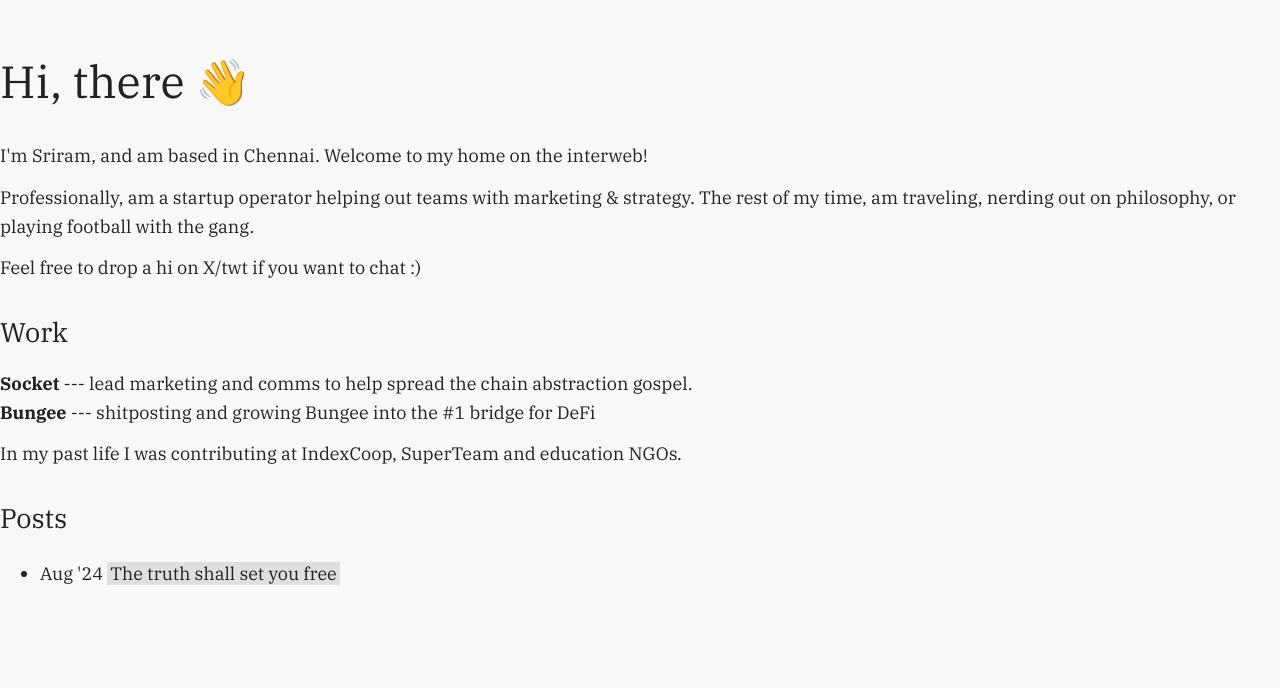
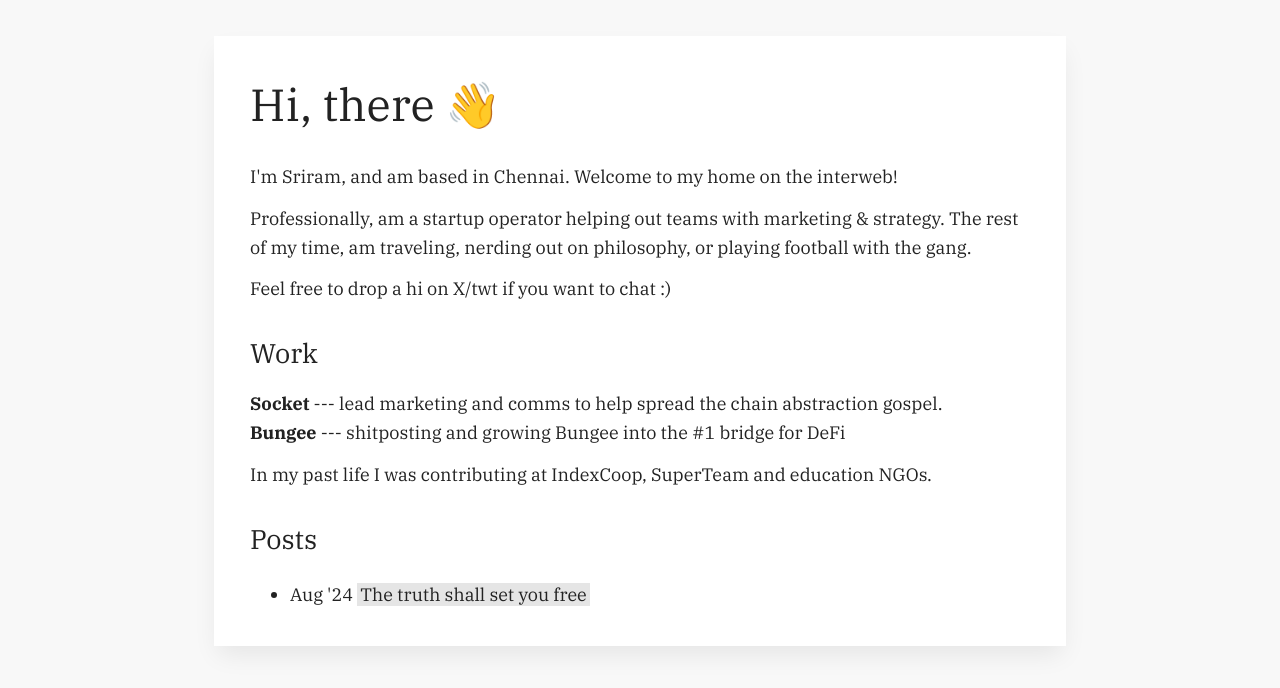
Before and after one commit to sriramvas/sriramvas.github.io, a Jekyll site: the page built from index.html, in a window 1280 px wide. Shown: the top 688 px of the page. Built offline with Jekyll 4.4.1, drawn with Linux system fonts in a browser that asks for light colours.

Commit message:
Update default.html

```diff
--- a/_layouts/default.html
+++ b/_layouts/default.html
@@ -4,11 +4,13 @@
     <meta charset="UTF-8">
     <meta name="viewport" content="width=device-width, initial-scale=1.0">
     <title>{{ site.title }}</title>
-    <link rel="stylesheet" type="text/css" href="{{ '/assets/css/styles.css' | relative_url }}">
+    <link rel="stylesheet" href="{{ '/assets/css/styles.css' | relative_url }}">
 </head>
 <body>
-    <div class="container">
-        {{ content }}
-    </div>
+    <main>
+        <div class="hero">
+            {{ content }}
+        </div>
+    </main>
 </body>
 </html>
```
